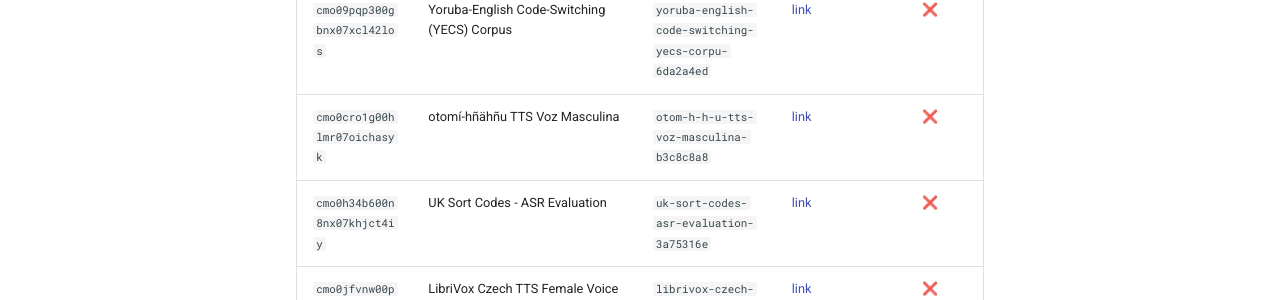
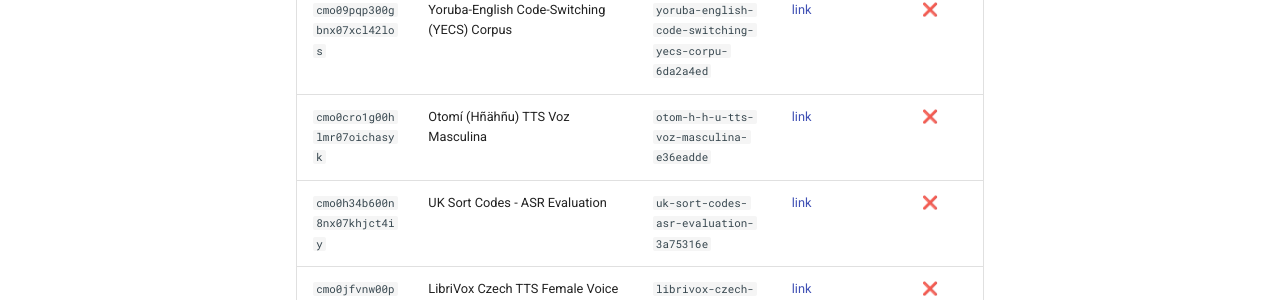
Before and after one commit to Mozilla-Data-Collective/dataset-schema-registry, an MkDocs documentation site: the page built from docs/dataset-coverage.md, in a window 1280 px wide and 900 px high, scrolled down 63141 px. Shown: the part 151-451 px from the top of the window. Built offline with MkDocs 1.6.1 and Material for MkDocs 9.7.7, drawn with Linux system fonts in a browser that asks for light colours; comment, search, counter and statistics services are not loaded.

Commit message:
chore: update dataset coverage [skip ci]

```diff
--- a/docs/dataset-coverage.md
+++ b/docs/dataset-coverage.md
@@ -622,7 +622,7 @@ schema in this registry and which ones are still missing.
 | `cmo06ikpt00chnx07xmaj8rxe` | RFE/RL Serbian, Bosnian, and Montenegrin (Balkan) News Text Corpus | `rfe-rl-serbian-bosnian-and-montenegrin-b-0a5c7977` | [link](https://mozilladatacollective.com/datasets/cmo06ikpt00chnx07xmaj8rxe) | ❌ |
 | `cmo07ixww00ddmr07enqrrpfw` | Awal Tamazight Dataset | `awal-tamazight-dataset-acc51046` | [link](https://mozilladatacollective.com/datasets/cmo07ixww00ddmr07enqrrpfw) | ❌ |
 | `cmo09pqp300gbnx07xcl42los` | Yoruba-English Code-Switching (YECS) Corpus | `yoruba-english-code-switching-yecs-corpu-6da2a4ed` | [link](https://mozilladatacollective.com/datasets/cmo09pqp300gbnx07xcl42los) | ❌ |
-| `cmo0cro1g00hlmr07oichasyk` | otomí-hñähñu TTS Voz Masculina  | `otom-h-h-u-tts-voz-masculina-b3c8c8a8` | [link](https://mozilladatacollective.com/datasets/cmo0cro1g00hlmr07oichasyk) | ❌ |
+| `cmo0cro1g00hlmr07oichasyk` | Otomí (Hñähñu) TTS Voz Masculina | `otom-h-h-u-tts-voz-masculina-e36eadde` | [link](https://mozilladatacollective.com/datasets/cmo0cro1g00hlmr07oichasyk) | ❌ |
 | `cmo0h34b600n8nx07khjct4iy` | UK Sort Codes - ASR Evaluation | `uk-sort-codes-asr-evaluation-3a75316e` | [link](https://mozilladatacollective.com/datasets/cmo0h34b600n8nx07khjct4iy) | ❌ |
 | `cmo0jfvnw00p1nx070preklt5` | LibriVox Czech TTS Female Voice | `librivox-czech-tts-female-voice-dacc0fd3` | [link](https://mozilladatacollective.com/datasets/cmo0jfvnw00p1nx070preklt5) | ❌ |
 | `cmo0qtw7v003knt07u6yupncc` | LibriVox Italian TTS Female Voice | `librivox-italian-tts-female-voice-249d4ed7` | [link](https://mozilladatacollective.com/datasets/cmo0qtw7v003knt07u6yupncc) | ❌ |
```
Also changed, not shown: other parts of docs/dataset-coverage.md (+1 -1 lines).
